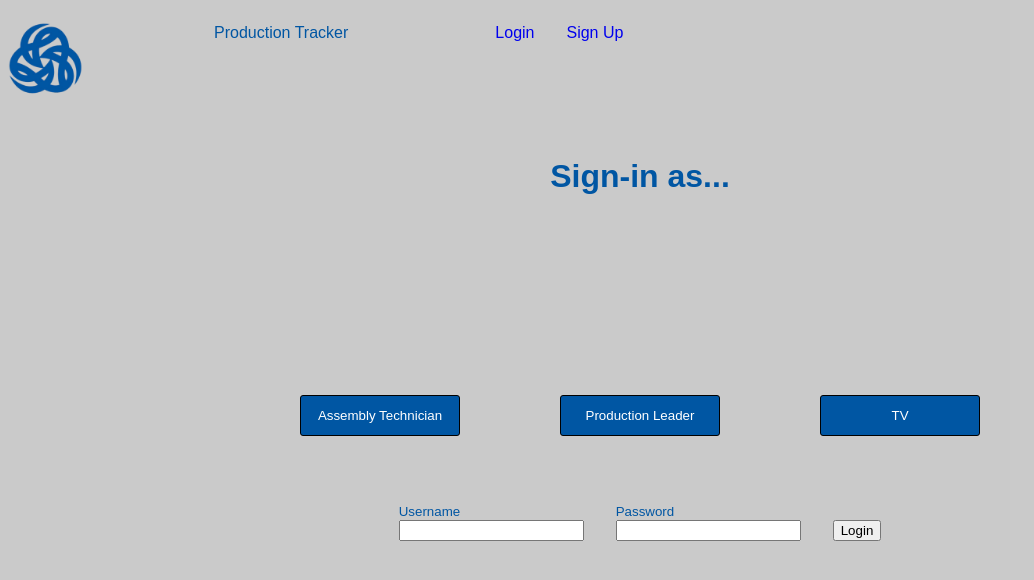
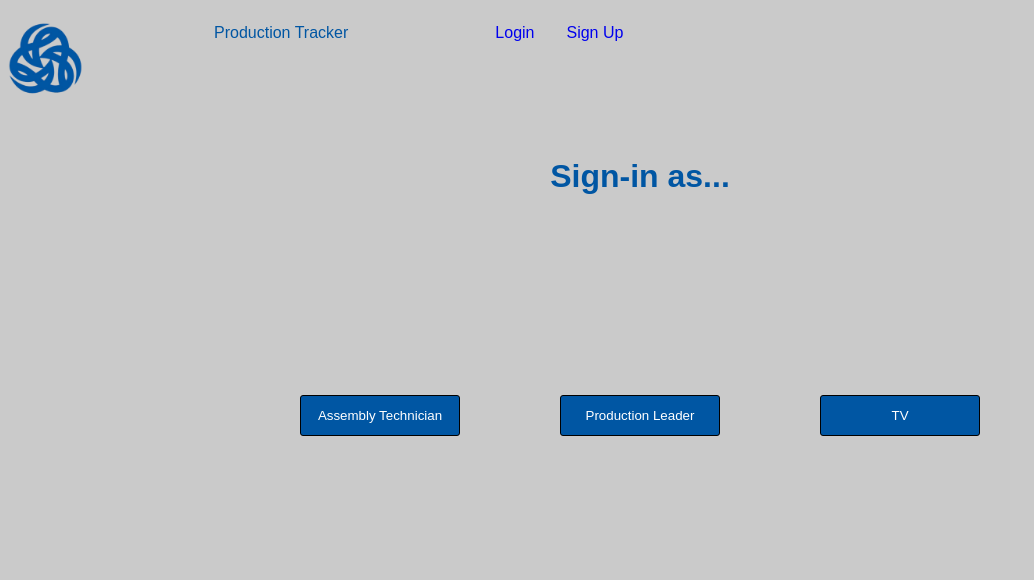
Before and after one commit to Andrey-Statkevskiy/production-tracker, a React app: page / in a window 1280 px wide. Shown: the top 580 px of the page, without its empty margins (0-1034 px from the left). Built offline with nearby package versions, Linux system fonts and the light colour scheme.

Commit message:
removed enzyme, upgraded babel, and made changes to the signin component, rendering a login form. Last checkpoint before a react upgrade

```diff
--- a/client/components/SignInPage.js
+++ b/client/components/SignInPage.js
@@ -1,81 +1,65 @@
 import React from 'react'
-import {connect} from 'react-redux'
-import {authenticate} from '../store'
+import {Login} from './AuthForm'
 
-/**
- * COMPONENT
- */
-const SignInPage = props => {
-  const {name, displayName, handleSubmit, error} = props
+export class SignInPage extends React.Component {
+  constructor() {
+    super()
+    this.state = {
+      isSignInFormVisible: false,
+    }
+    this.isSignInFormVisibleToggle = this.isSignInFormVisibleToggle.bind(this)
+  }
 
-  return (
+  componentDidMount() {
+    console.log(React.version);
+  }
+
+  isSignInFormVisibleToggle() {
+    this.setState({ isSignInFormVisible: false })
+  }
+
+  handleClick(e) {
+    e.preventDefault()
+  }
+
+  // componentDidUpdate() {
+  //   console.log("this", this);
+  //   console.log("state", this.state);
+  //   console.log("props", this.props);
+  // }
+
+  render() {
+    return (
     <div className='signInContainer'>
         <h1 style={{ margin: '50px 0 150px 0' }}>Sign-in as...</h1>
         <div className='signInButtonContainer'>
-            <button className='blueButton'>Assembly Technician</button>
-            <button className='blueButton'>Production Leader</button>
-            <button className='blueButton'>TV</button>
+          {this.state.isSignInFormVisible ? (
+            (<button
+              type="button"
+              className="blueButton"
+              onClick={() => this.setState({ isSignInFormVisible: false })}
+            >
+              Assembly Technician
+            </button>)
+            &&
+            (<Login
+              isSignInFormVisible={this.isSignInFormVisibleToggle}
+            />)
+          ) : (
+            <button
+              type="button"
+              className="blueButton"
+              onClick={() => this.setState({ isSignInFormVisible: true })}
+            >
+              Assembly Technician
+            </button>
+          )}
+          <button className='blueButton'>Production Leader</button>
+          <button className='blueButton'>TV</button>
         </div>
-
-
-      <form onSubmit={handleSubmit} name={name}>
-        <div>
-          <label htmlFor="username">
-            <small>Username</small>
-          </label>
-          <input name="username" type="text" />
-        </div>
-        <div>
-          <label htmlFor="password">
-            <small>Password</small>
-          </label>
-          <input name="password" type="password" />
-        </div>
-        <div>
-          <button type="submit">{displayName}</button>
-        </div>
-        {error && error.response && <div> {error.response.data} </div>}
-      </form>
     </div>
   )
-}
-
-/**
- * CONTAINER
- *   Note that we have two different sets of 'mapStateToProps' functions -
- *   one for Login, and one for Signup. However, they share the same 'mapDispatchToProps'
- *   function, and share the same Component. This is a good example of how we
- *   can stay DRY with interfaces that are very similar to each other!
- */
-const mapLogin = state => {
-  return {
-    name: 'login',
-    displayName: 'Login',
-    error: state.auth.error
   }
 }
 
-const mapSignup = state => {
-  return {
-    name: 'signup',
-    displayName: 'Sign Up',
-    error: state.auth.error
-  }
-}
-
-const mapDispatch = dispatch => {
-  return {
-    handleSubmit(evt) {
-      evt.preventDefault()
-      const formName = evt.target.name
-      const username = evt.target.username.value
-      const password = evt.target.password.value
-      dispatch(authenticate(username, password, formName))
-    }
-  }
-}
-
-
-export default connect(mapLogin, mapDispatch)(SignInPage)
-// export const Login = connect(mapLogin, mapDispatch)(SignInPage)
-// export const Signup = connect(mapSignup, mapDispatch)(SignInPage)
+export default SignInPage;
```
Also changed, not shown: package.json (+3 -5 lines), .babelrc.
